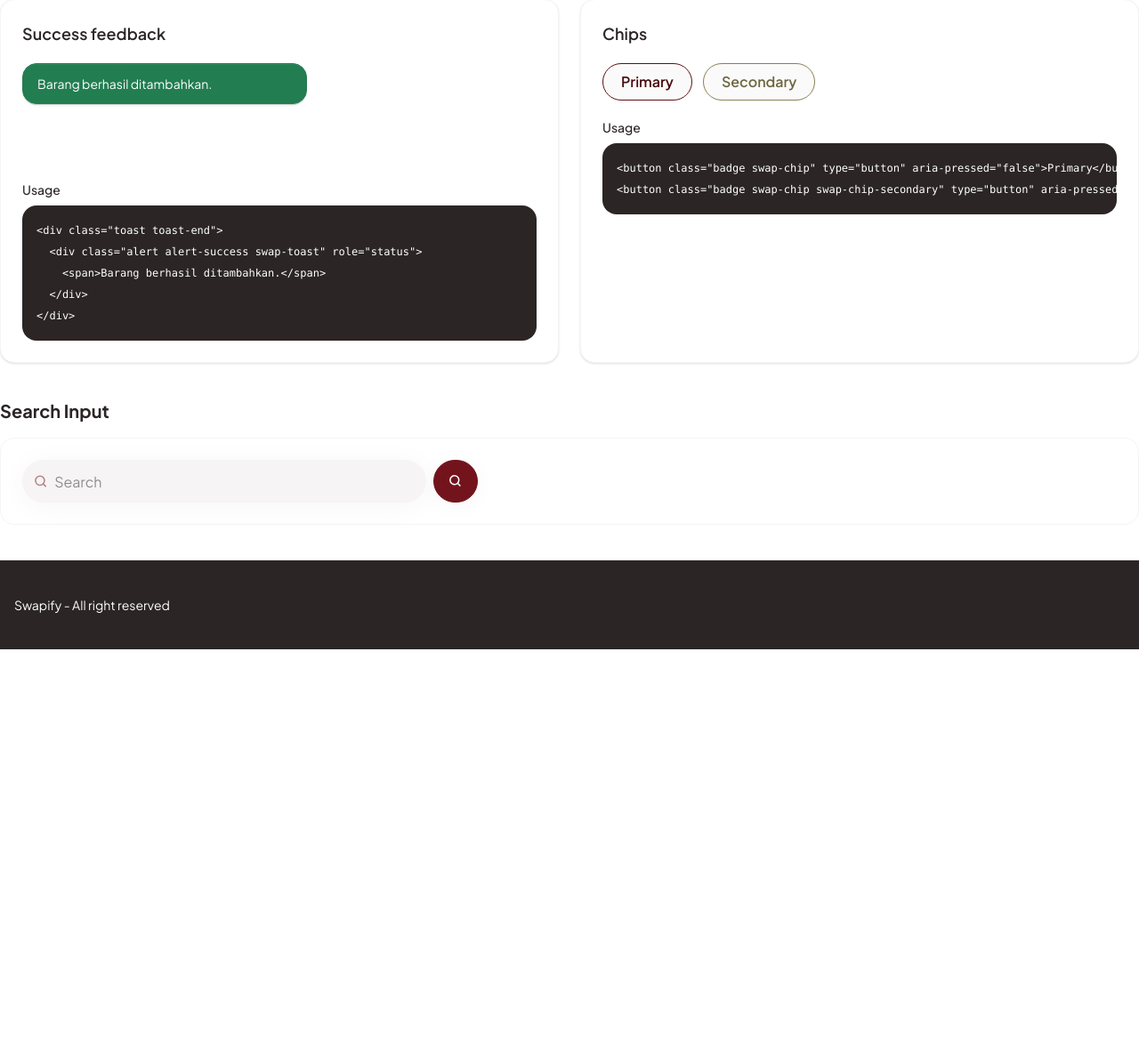
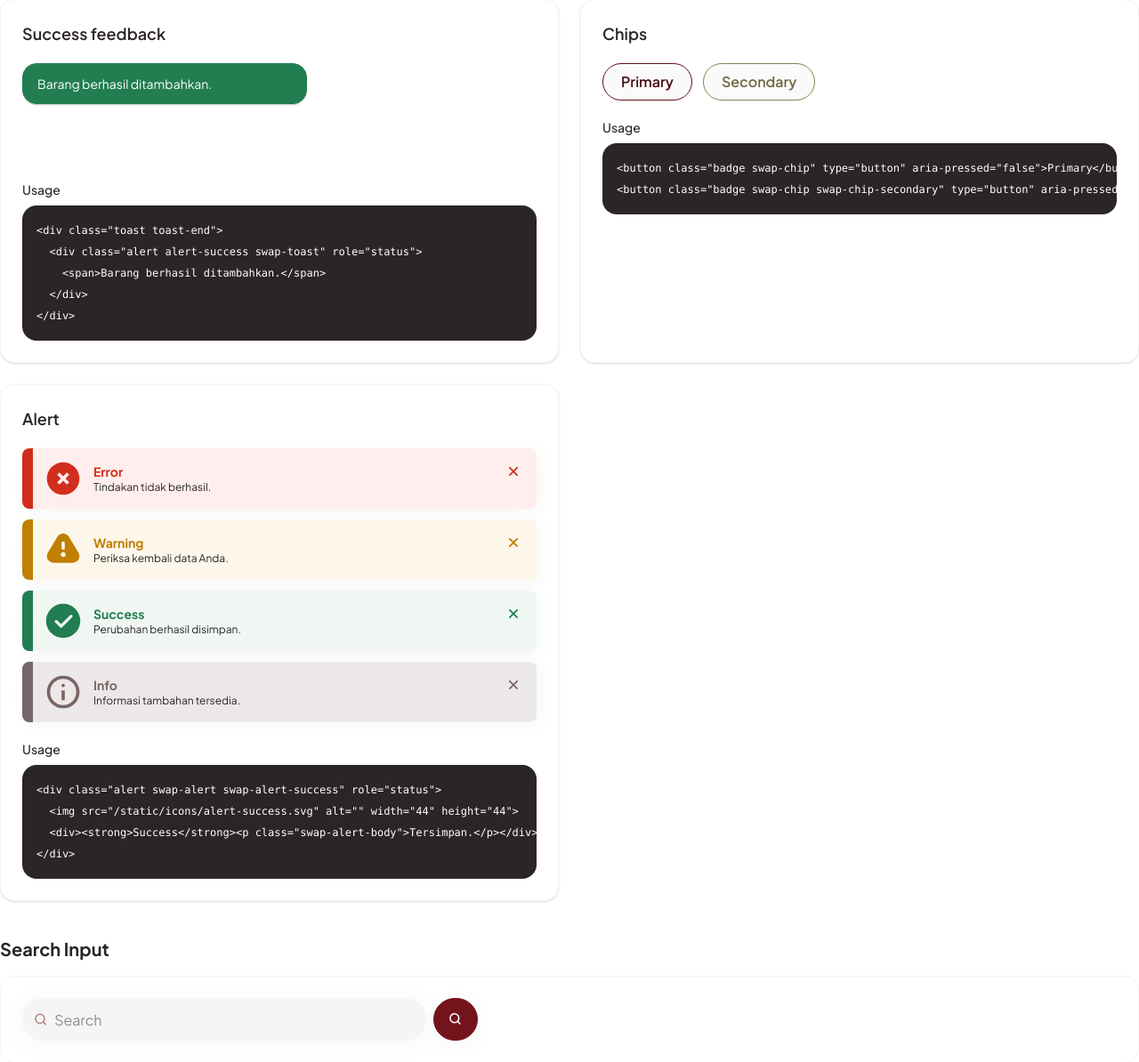
Before and after one commit to F12-PBP/swapify, a Django app: page /ds/ in a window 1280 px wide. Shown: the part 2394-3588 px from the top of the page at 89% size. Before the commit the page ends 3124 px from the top, so only its background shows below. Run offline with Django 5.2, Linux system fonts and the light colour scheme; style sheets or scripts are compiled from the project's sources; some libraries are stand-ins or nearby versions.

Commit message:
feat(ds): make alert ui component

```diff
--- /dev/null
+++ b/apps/design_system/templates/components/alert-demo.html
@@ -0,0 +1,18 @@
+{% extends "components/card-ds.html" %}
+{% load static %}
+
+{% block title %}Alert{% endblock %}
+
+{% block preview %}
+<div class="grid w-full gap-3">
+    <div class="alert swap-alert swap-alert-error" role="alert"><img class="swap-alert-icon" src="{% static 'icons/alert-error.svg' %}" alt="" width="44" height="44"><div><strong class="text-b8">Error</strong><p class="swap-alert-body">Tindakan tidak berhasil.</p></div><button class="swap-alert-close" type="button" aria-label="Tutup pesan error" onclick="this.closest('.swap-alert').remove()"><img src="{% static 'icons/alert-close-error.svg' %}" alt="" width="28" height="28"></button></div>
+    <div class="alert swap-alert swap-alert-warning" role="status"><img class="swap-alert-icon" src="{% static 'icons/alert-warning.svg' %}" alt="" width="44" height="44"><div><strong class="text-b8">Warning</strong><p class="swap-alert-body">Periksa kembali data Anda.</p></div><button class="swap-alert-close" type="button" aria-label="Tutup pesan warning" onclick="this.closest('.swap-alert').remove()"><img src="{% static 'icons/alert-close-warning.svg' %}" alt="" width="28" height="28"></button></div>
+    <div class="alert swap-alert swap-alert-success" role="status"><img class="swap-alert-icon" src="{% static 'icons/alert-success.svg' %}" alt="" width="44" height="44"><div><strong class="text-b8">Success</strong><p class="swap-alert-body">Perubahan berhasil disimpan.</p></div><button class="swap-alert-close" type="button" aria-label="Tutup pesan success" onclick="this.closest('.swap-alert').remove()"><img src="{% static 'icons/alert-close-success.svg' %}" alt="" width="28" height="28"></button></div>
+    <div class="alert swap-alert swap-alert-info" role="status"><img class="swap-alert-icon" src="{% static 'icons/alert-info.svg' %}" alt="" width="44" height="44"><div><strong class="text-b8">Info</strong><p class="swap-alert-body">Informasi tambahan tersedia.</p></div><button class="swap-alert-close" type="button" aria-label="Tutup pesan info" onclick="this.closest('.swap-alert').remove()"><img src="{% static 'icons/alert-close-info.svg' %}" alt="" width="28" height="28"></button></div>
+</div>
+{% endblock %}
+
+{% block code %}&lt;div class="alert swap-alert swap-alert-success" role="status"&gt;
+  &lt;img src="{% static 'icons/alert-success.svg' %}" alt="" width="44" height="44"&gt;
+  &lt;div&gt;&lt;strong&gt;Success&lt;/strong&gt;&lt;p class="swap-alert-body"&gt;Tersimpan.&lt;/p&gt;&lt;/div&gt;
+&lt;/div&gt;{% endblock %}
--- a/apps/design_system/templates/design_system/ds.html
+++ b/apps/design_system/templates/design_system/ds.html
@@ -53,6 +53,7 @@
         {% include "components/input-demo.html" %}
         {% include "components/toast-demo.html" %}
         {% include "components/chip-demo.html" %}
+        {% include "components/alert-demo.html" %}
     </div>
 
     <section class="space-y-4">
--- a/theme/static_src/src/styles.css
+++ b/theme/static_src/src/styles.css
@@ -124,7 +124,8 @@
   --color-neutral-110: #2b2525;
   --color-neutral-120: #191717;
 
-  /* Red 10 is pending a valid six-digit hex value from the design source. */
+  /* Confirmed against the Figma alert component. */
+  --color-red-10: #feeeed;
   --color-red-20: #fbd5d0;
   --color-red-30: #f6a69d;
   --color-red-40: #ee7569;
@@ -171,7 +172,7 @@
 @source inline("{bg,text,border}-primary-{base,{10..100..10}}");
 @source inline("{bg,text,border}-secondary-{base,{10..100..10}}");
 @source inline("{bg,text,border}-neutral-{10..120..10}");
-@source inline("{bg,text,border}-red-{base,{20..50..10},{70..100..10}}");
+@source inline("{bg,text,border}-red-{base,{10..50..10},{70..100..10}}");
 @source inline("{bg,text,border}-yellow-{base,{10..90..10}}");
 @source inline("{bg,text,border}-green-{base,{10..50..10},{70..100..10}}");
 
@@ -488,6 +489,58 @@ button.btn:disabled {
   color: var(--color-secondary-10);
 }
 
+/* ================================================== */
+/* Alert */
+/* ================================================== */
+.alert.swap-alert {
+  display: flex;
+  gap: 0.75rem;
+  border: 0;
+  border-left: 0.75rem solid currentColor;
+  border-radius: 0.5rem;
+  padding: 0.75rem;
+  box-shadow: 4px 4px 20px rgb(0 0 0 / 4%);
+  font-family: var(--font-sans);
+}
+.swap-alert-error {
+  background: var(--color-red-10);
+  color: var(--color-red-base);
+}
+.swap-alert-warning {
+  background: var(--color-yellow-10);
+  color: var(--color-yellow-60);
+}
+.swap-alert-success {
+  background: var(--color-green-10);
+  color: var(--color-green-base);
+}
+.swap-alert-info {
+  background: var(--color-neutral-40);
+  color: var(--color-neutral-80);
+}
+.swap-alert-body {
+  color: var(--color-neutral-110);
+  font-size: var(--text-b9);
+  line-height: var(--text-b9--line-height);
+}
+.swap-alert-icon {
+  flex: none;
+}
+.swap-alert-close {
+  margin-left: auto;
+  align-self: flex-start;
+  border-radius: 0.25rem;
+  padding: 0;
+  cursor: pointer;
+}
+.swap-alert-close img {
+  display: block;
+}
+.swap-alert-close:focus-visible {
+  outline: 2px solid currentColor;
+  outline-offset: 2px;
+}
+
 .ds-preview {
   @apply flex items-center justify-center rounded-box bg-base-200 p-6;
 }
```
Also changed, not shown: theme/static/icons/alert-close-error.svg (added), theme/static/icons/alert-close-info.svg (added), theme/static/icons/alert-close-success.svg (added), theme/static/icons/alert-close-warning.svg (added), theme/static/icons/alert-error.svg (added), theme/static/icons/alert-info.svg (added), theme/static/icons/alert-success.svg (added), theme/static/icons/alert-warning.svg (added).
